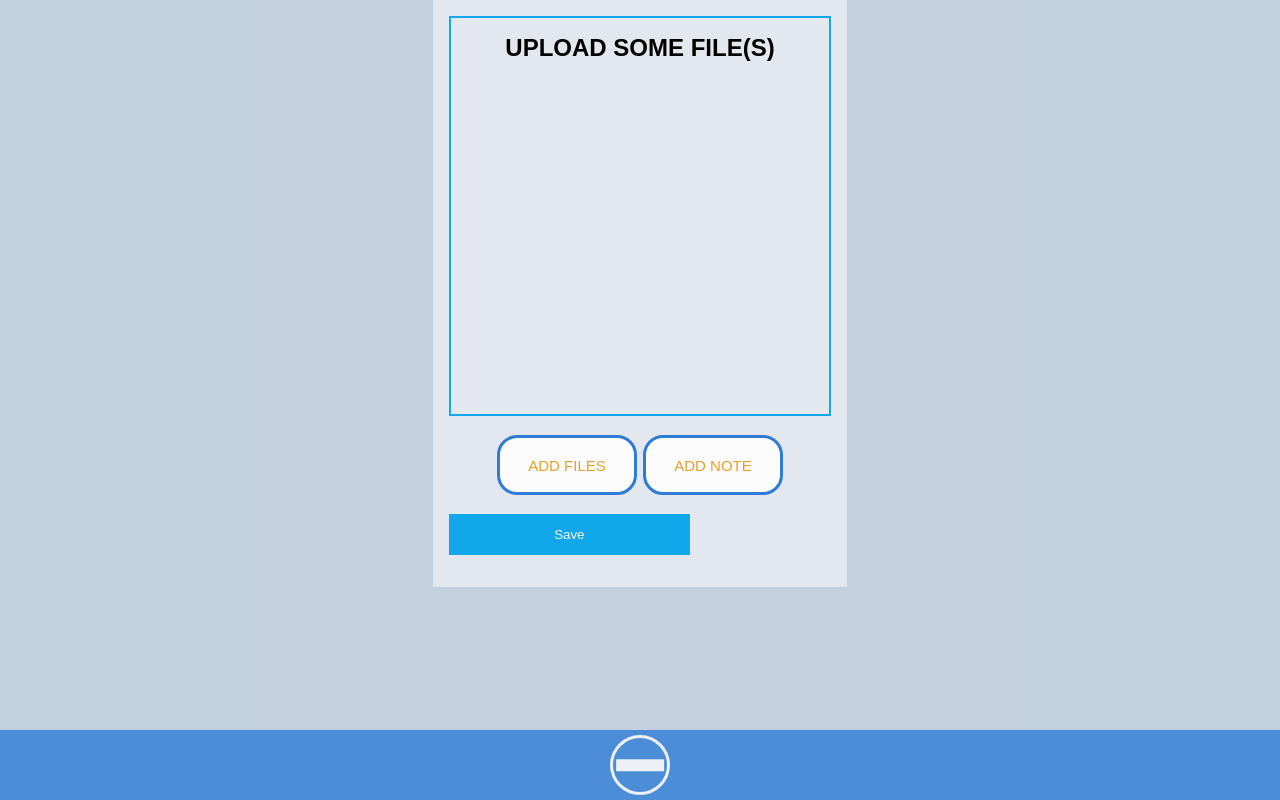
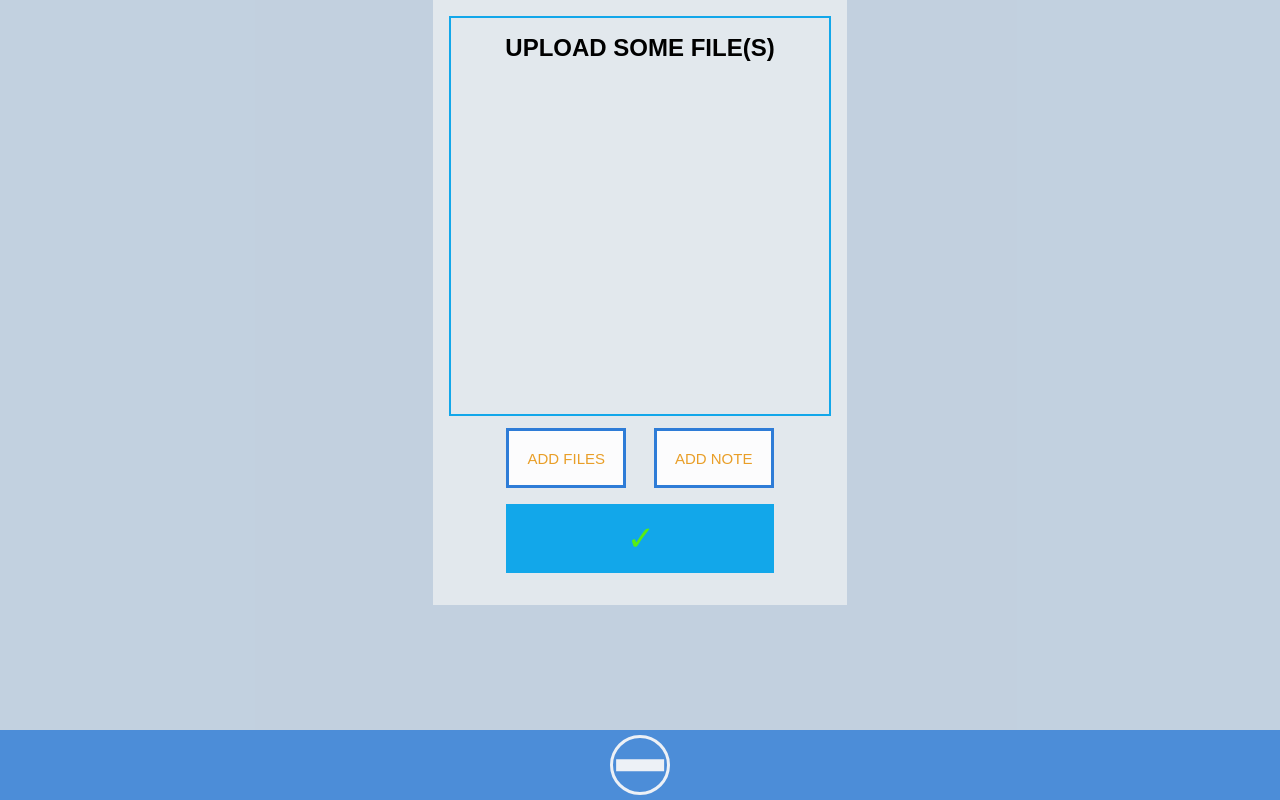
Before and after one commit to chingu-voyages/v18-geckos-team-02, a React (Create React App) app: page / in a window 1280 px wide. Both pictures are taken after a click on the element 640 px from the left and 765 px from the top of the page. Built offline with nearby package versions, Linux system fonts and the light colour scheme; a web font is replaced by a local one.

Commit message:
added file upload buttons with some styling

```diff
--- a/src/components/UploadModal.js
+++ b/src/components/UploadModal.js
@@ -3,6 +3,7 @@ import styled from 'styled-components';
 import DateAndTagsEditor from './DateAndTagsEditor';
 import { uploadFuncs } from '../services/dataController';
 import AddNoteModal from './AddNoteModal';
+import completionTick from '../assets/completionTick.svg';
 
 const { add, submit, subscribe, cancel } = uploadFuncs;
 
@@ -31,7 +32,7 @@ const AddedFiles = styled.div`
   width: 100%;
   border: 2px solid ${props => props.theme.blue};
   padding: 1rem;
-  margin-bottom: 1rem;
+  margin-bottom: 7px;
   display: grid;
   grid-template-rows: 40px auto 40px;
 `;
@@ -75,41 +76,43 @@ const DeleteButton = styled.button`
 const Button = styled.button`
   padding: 0.8rem;
   border: none;
-  width: ${props => props.name === "cancel" ? "30%" : "63%"};
+  width: ${props => props.name === "cancel" ? "30%" : "70%"};
   color: ${props => props.theme.offWhite};
   background: ${props => props.name === "cancel" ? props.theme.red : props.theme.blue};
   cursor: ${props => props.disabled === true ? "not-allowed": "pointer"};
+  // border-radius: 10px;
 `;
 
 const ButtonGroup = styled.div`
   margin: 1rem auto;
   width: 100%;
   display: flex;
-  justify-content: space-between;
+  justify-content: center;
 `;
 
 export const ToolsGroups = styled.div`
     display: flex;
     flex-direction: row;
+    width: 70%;
+    margin-top: 5px;
     justify-content: space-between;
     align-items: center;
     place-self: bottom center;
+
 `;
 
 const AddNoteButton = styled.button`
-  width: 140px;
+  width: 120px;
   height: 60px;
-  border-radius: 20px;
+  // border-radius: 20px;
   padding: 1px;
   display: flex;
-  margin: 3px;
   justify-content: center;
   align-items: center;
   font-family: 'Proza Libre', sans-serif;
   background-color: white;
   opacity: 0.9;
   border: solid 3px #1B71D5;
-  border-radius: 20px;
   color: #EA9713;
   font-size: 15px;
 `;
@@ -126,20 +129,25 @@ export const FileUploadInput = styled.input`
 `;
 
 export const FileUploadLabel = styled.label`
-  width: 140px;
+  width: 120px;
   height: 60px;
   display: flex;
   justify-content: center;
   align-items: center;
-  border-radius: 20px;
+  // border-radius: 20px;
   padding: 1px;
-  margin: 3px;
+  // margin: 3px;
   font-family: 'Proza Libre', sans-serif;
   background-color: white;
   opacity: 0.9;
   border: solid 3px #1B71D5;
   color: #EA9713;
   font-size: 15px;
+`;
+
+const Img = styled.img`
+  height: 40px;
+  padding: none;
 `;
 
 const getShortName = fileName =>  fileName.length <= 23 ? fileName : fileName.substr(0, 20) + "...";
@@ -178,16 +186,17 @@ function UploadModal({close}) {
             </FileItem>)}
           </FileList>
         </AddedFiles>
+        {uploads.length > 1 && <DateAndTagsEditor {...{ uploads }} />}
         <ToolsGroups>
             <FileUploadInput type="file" id="file" onChange={handleOnChange} multiple/>
             <FileUploadLabel htmlFor="file">ADD FILES</FileUploadLabel>
             <AddNoteButton onClick={() => setNoteModalOpen(true)}>ADD NOTE</AddNoteButton>
           </ToolsGroups>
-        {uploads.length > 1 && <DateAndTagsEditor {...{ uploads }} />}
+
         <ButtonGroup>
-          <Button disabled={uploads.length < 1 ? true : false } onClick={() => {submit(); close()}}>Save</Button>
-          {/* <Button onClick={() => {cancel(); close()}} name="cancel">Cancel</Button> */}
+          <Button disabled={uploads.length < 1 ? true : false } onClick={() => {submit(); close()}}><Img src={completionTick} alt='green tick' /></Button>
         </ButtonGroup>
+
       </UploadModalWrapper>
     </ModalWindow>
   </>);
```
Also changed, not shown: src/assets/completionTick.svg (added).
